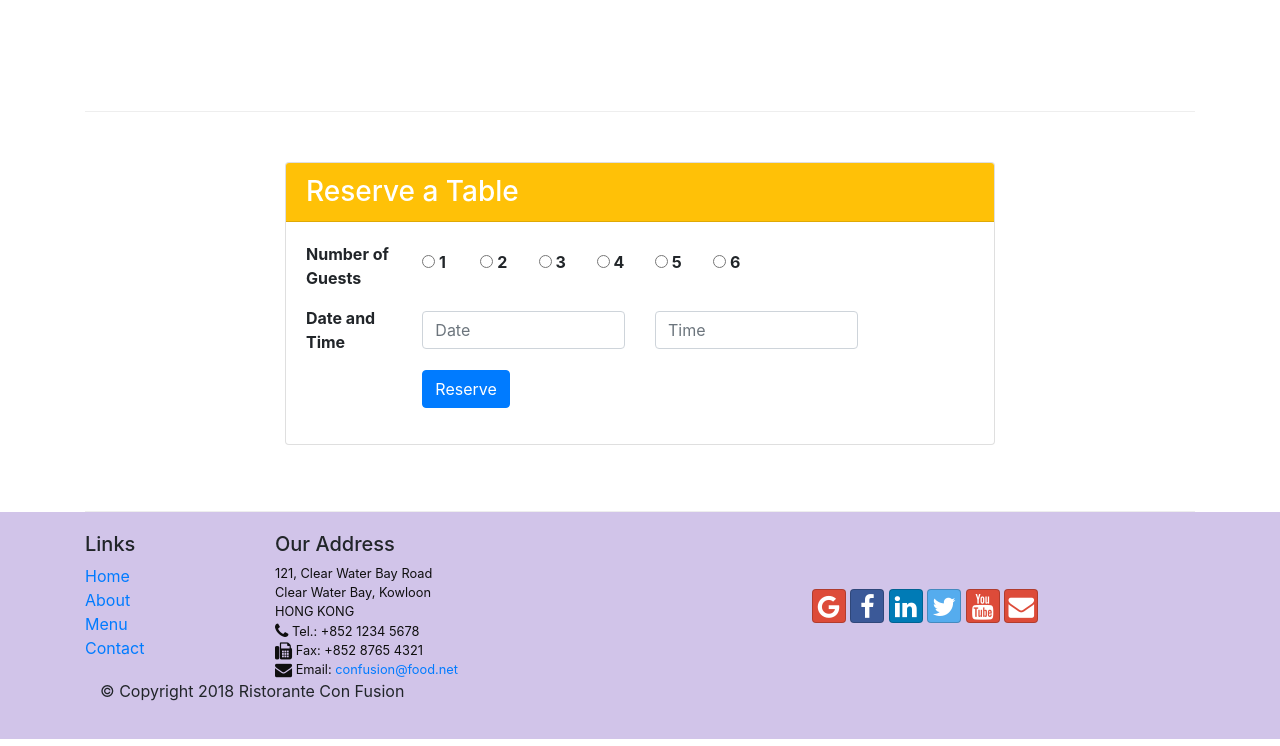
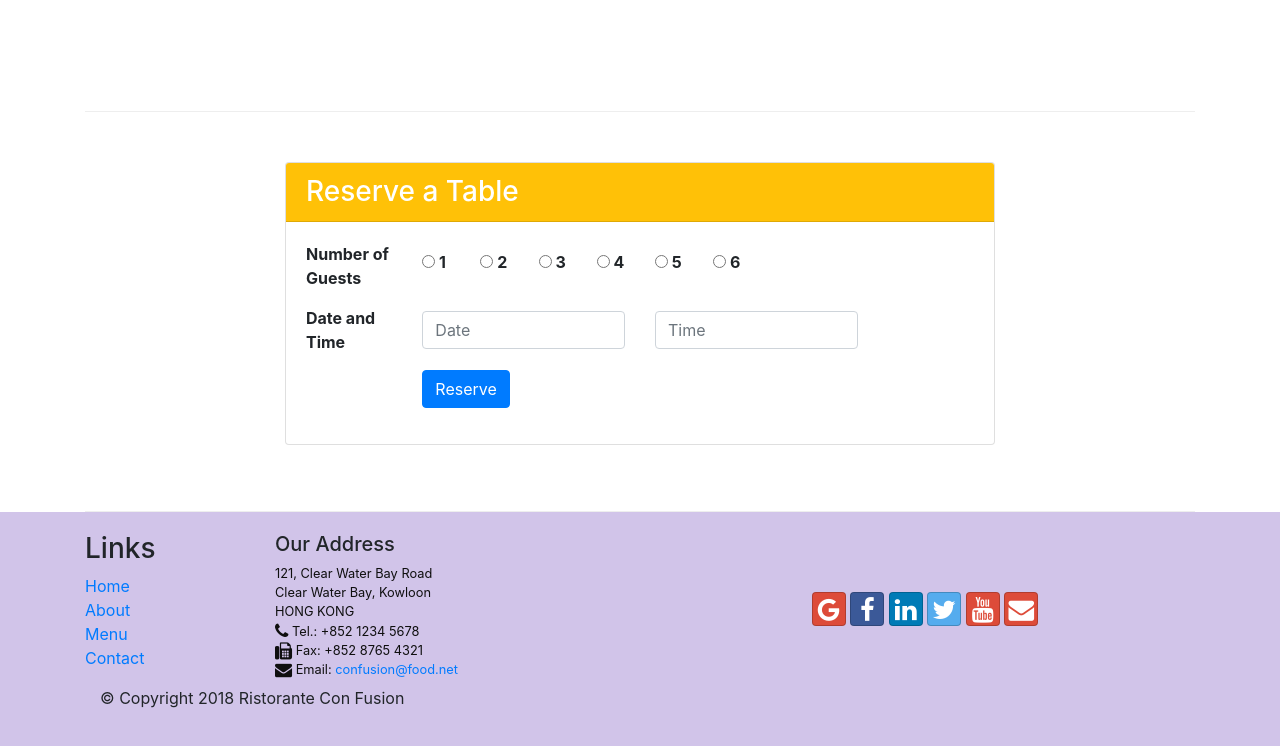
Before and after one commit to avi2801/git-test1, a website: page index.html in a window 1280 px wide. Shown: the part 1422-2168 px from the top of the page. Drawn offline with nearby package versions, Linux system fonts and the light colour scheme.

```diff
--- a/index.html
+++ b/index.html
@@ -184,7 +184,7 @@
         <div class='container'>
             <div class=row>
                 <div class="col-4 col-sm-2">
-                    <h5>Links</h5>
+                    <h3>Links</h3>
                     <ul class='list-unstyled'>
                         <li><a href="#">Home</a></li>
                         <li><a href="./aboutus.html">About</a></li>
```
